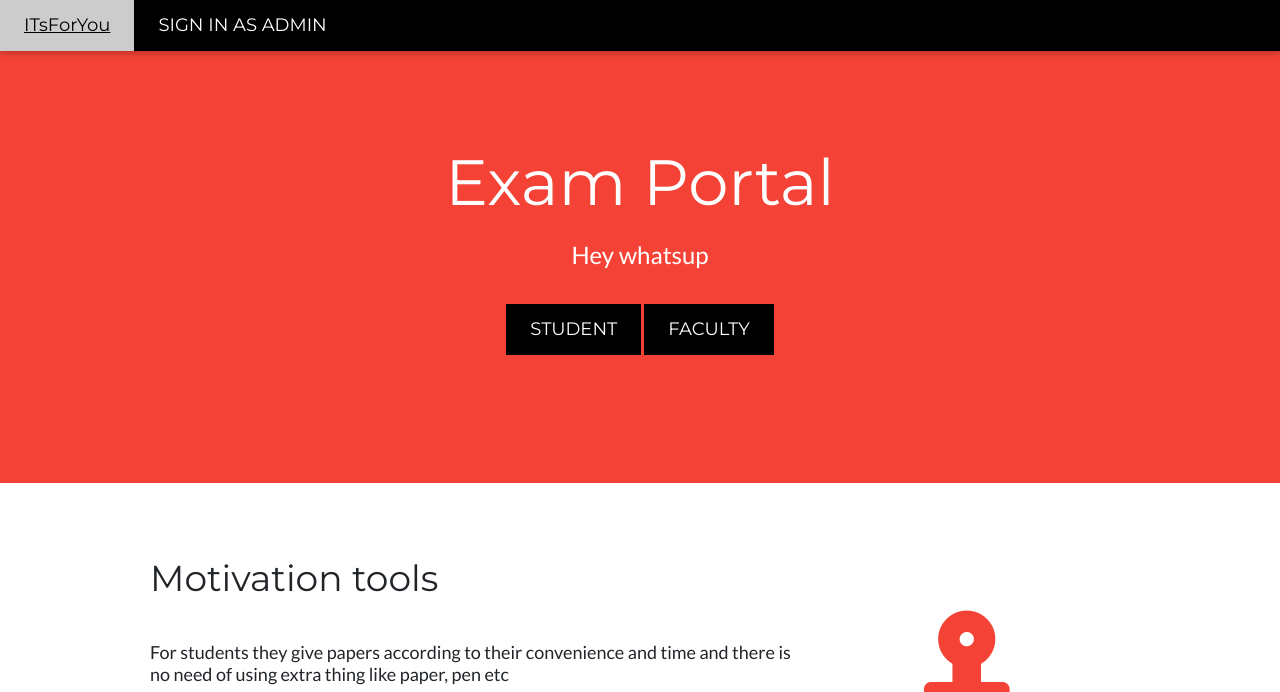
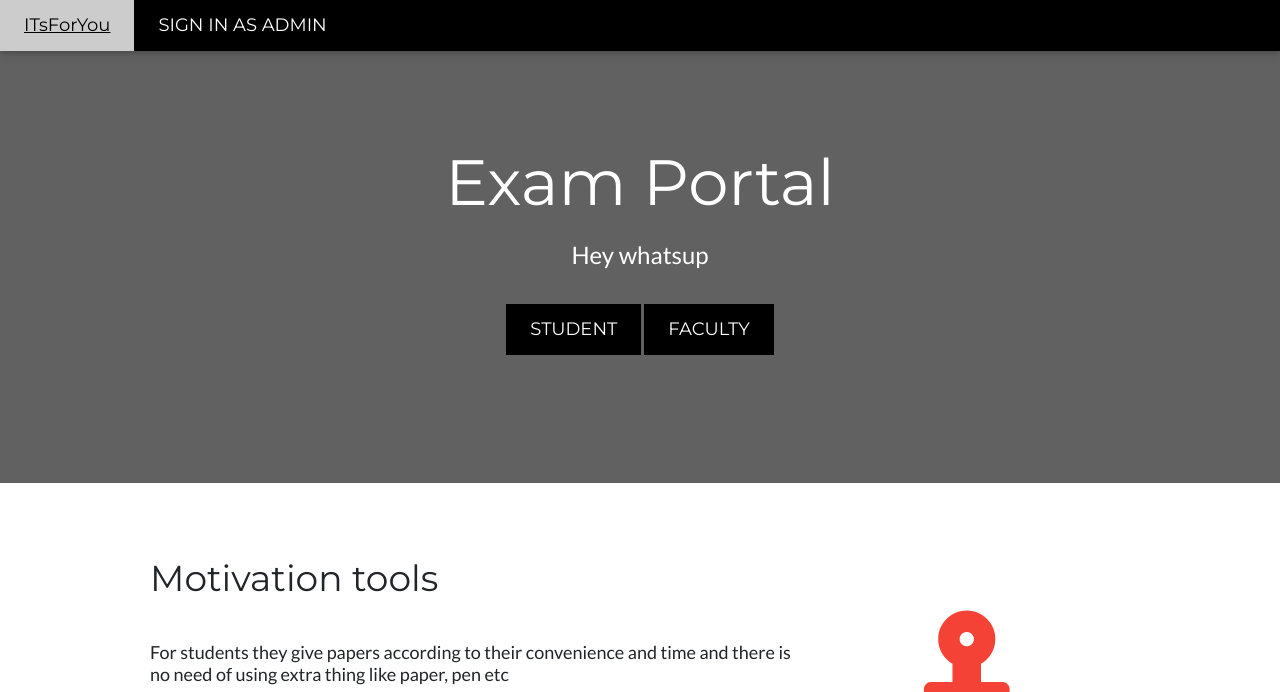
Before and after one commit to SHUBHAM-SONI-177/ExamPortal-Django, a Django app: page / in a window 1280 px wide. Shown: the top 692 px of the page. Run offline with Django 3.2, Linux system fonts and the light colour scheme; some libraries are stand-ins or nearby versions.

Commit message:
Update index.html

```diff
--- a/templates/index.html
+++ b/templates/index.html
@@ -31,7 +31,7 @@ body,h1,h2,h3,h4,h5,h6 {font-family: "Lato", sans-serif}
 </div>
 
 <!-- Header -->
-<header class="w3-container w3-red w3-center" style="padding:128px 16px">
+<header class="w3-container w3-dark-grey w3-center" style="padding:128px 16px">
   <h1 class="w3-margin w3-jumbo">Exam Portal</h1>
   <p class="w3-xlarge">Hey whatsup</p>
   <button onclick="window.location.href='/student';" class="w3-button w3-black w3-padding-large w3-large w3-margin-top">STUDENT</button>
```
